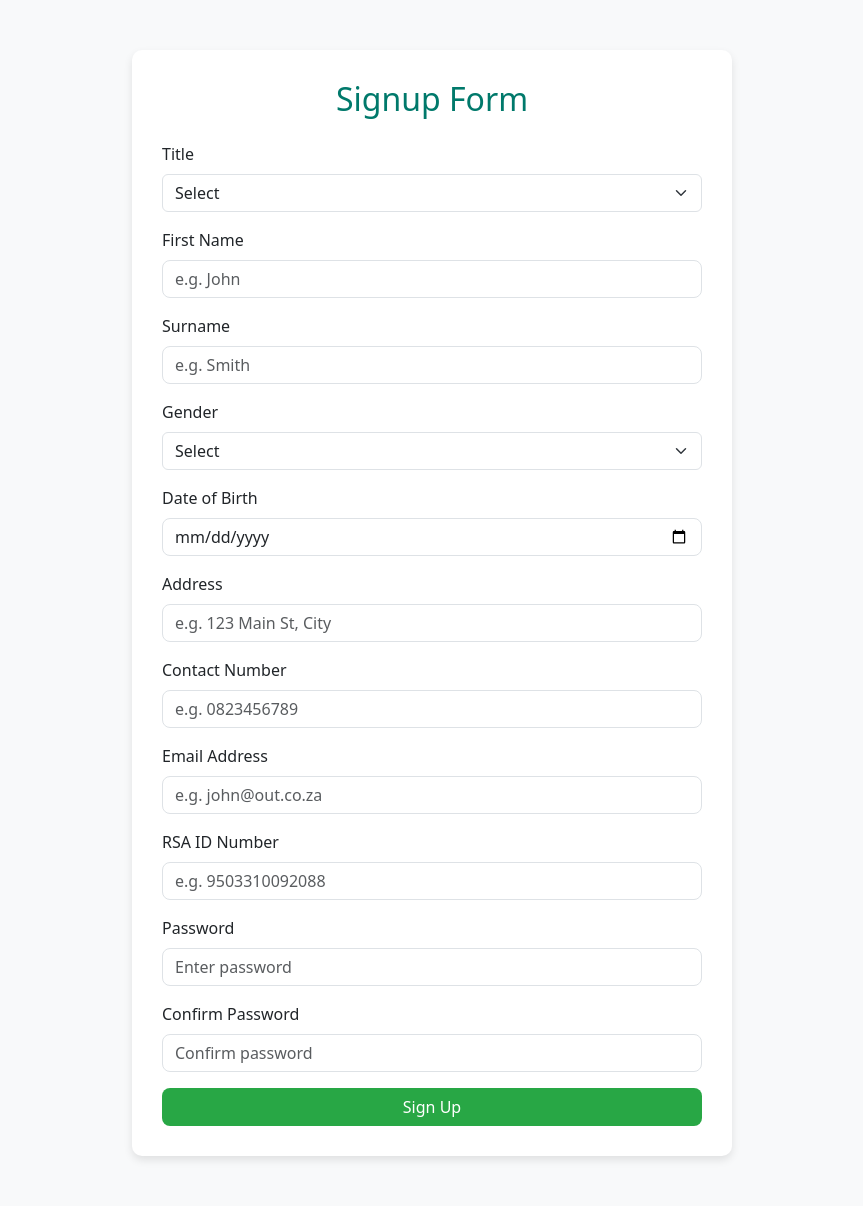
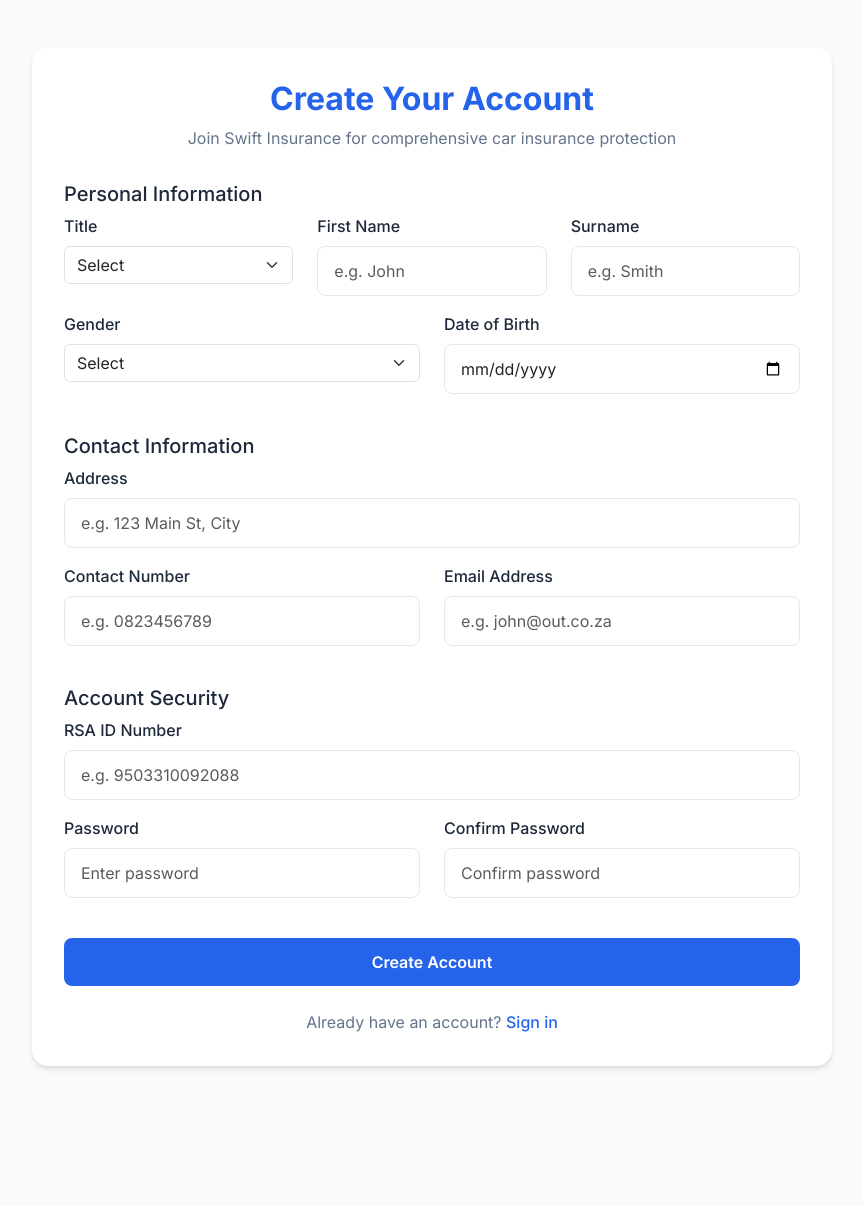
Before and after one commit to Vuyo17Sanlam/Car-Insurance-Capstone, a Flask app: page /signup in a window 1280 px wide. Shown: the whole page, without its empty margins (208-1071 px from the left). After the commit the page ends 1069 px from the top, so only its background shows below. Run offline with Flask 3, Linux system fonts and the light colour scheme; parts of the project's set-up code (start-up, migrations or seed data) failed here and were passed over.

Commit message:
Sign up page improvement

```diff
--- a/routes/user_bp.py
+++ b/routes/user_bp.py
@@ -14,15 +14,13 @@
 
 
 @user_bp.get("/")
-@login_required
-def get_dashboard():
-    users = User.query.all()
-    users_dictionary = [user.to_dict() for user in users]
-    return render_template("dashboard.html", users=users_dictionary)
+def get_home():
+    return render_template("home.html")
 
 
+@login_required
 @user_bp.get("/dashboard")
-def get_dashboard_after():
+def get_dashboard():
     users = User.query.all()
     users_dictionary = [user.to_dict() for user in users]
     return render_template("dashboard.html", users=users_dictionary)
@@ -138,7 +136,7 @@
 def create_claim():
     data = {
         "name": users["name"],
-        "date": request.form.get("date"),
+        "dte": request.form.get("date"),
         "cause": request.form.get("cause"),
         "amount": users["amount"],
         "status": users["status"],
--- a/templates/signup.html
+++ b/templates/signup.html
@@ -3,41 +3,150 @@
   <head>
     <meta charset="UTF-8" />
     <meta name="viewport" content="width=device-width, initial-scale=1.0" />
-    <title>Document</title>
+    <title>Sign Up | Swift Insurance</title>
     <link
-      href="https://cdn.jsdelivr.net/npm/bootstrap@5.3.0/dist/css/bootstrap.min.css"
+      href="https://cdn.jsdelivr.net/npm/bootstrap@5.3.3/dist/css/bootstrap.min.css"
+      rel="stylesheet"
+      integrity="sha384-QWTKZyjpPEjISv5WaRU9OFeRpok6YctnYmDr5pNlyT2bRjXh0JMhjY6hW+ALEwIH"
+      crossorigin="anonymous"
+    />
+    <link rel="preconnect" href="https://fonts.googleapis.com" />
+    <link rel="preconnect" href="https://fonts.gstatic.com" crossorigin />
+    <link
+      href="https://fonts.googleapis.com/css2?family=Inter:wght@100..900&display=swap"
       rel="stylesheet"
     />
     <style>
+      :root {
+        --primary-color: #2563eb;
+        --primary-light: #3b82f6;
+        --primary-dark: #1d4ed8;
+        --secondary-color: #10b981;
+        --accent-color: #f59e0b;
+        --background-light: #f8fafc;
+        --background-dark: #e2e8f0;
+        --text-dark: #1e293b;
+        --text-light: #64748b;
+        --card-shadow: 0 4px 6px -1px rgba(0, 0, 0, 0.1),
+          0 2px 4px -1px rgba(0, 0, 0, 0.06);
+        --card-shadow-hover: 0 10px 15px -3px rgba(0, 0, 0, 0.1),
+          0 4px 6px -2px rgba(0, 0, 0, 0.05);
+      }
+
       body {
-        background-color: #f8f9fa;
+        font-family: "Inter", -apple-system, BlinkMacSystemFont, sans-serif;
+        background-color: var(--background-light);
+        color: var(--text-dark);
       }
-      .form-container {
-        max-width: 600px;
-        margin: 50px auto;
-        padding: 30px;
-        background: #ffffff;
-        border-radius: 10px;
-        box-shadow: 0 4px 8px rgba(0, 0, 0, 0.1);
+
+      .signup-container {
+        max-width: 800px;
+        margin: 3rem auto;
+        padding: 2rem;
+        background: white;
+        border-radius: 1rem;
+        box-shadow: var(--card-shadow);
       }
+
+      .signup-header {
+        text-align: center;
+        margin-bottom: 2rem;
+      }
+
+      .signup-title {
+        font-size: 2rem;
+        font-weight: 700;
+        color: var(--primary-color);
+        margin-bottom: 0.5rem;
+      }
+
+      .signup-subtitle {
+        color: var(--text-light);
+      }
+
+      .form-label {
+        font-weight: 500;
+        color: var(--text-dark);
+        margin-bottom: 0.5rem;
+      }
+
       .form-control {
-        border-radius: 8px;
+        border-radius: 0.5rem;
+        padding: 0.75rem 1rem;
+        border: 1px solid var(--background-dark);
+        transition: all 0.2s ease;
       }
-      .btn-custom {
-        background-color: #28a745;
-        color: white;
-        border-radius: 8px;
+
+      .form-control:focus {
+        border-color: var(--primary-light);
+        box-shadow: 0 0 0 3px rgba(37, 99, 235, 0.1);
       }
-      .btn-custom:hover {
-        background-color: #218838;
+
+      .btn-primary {
+        background-color: var(--primary-color);
+        border: none;
+        padding: 0.75rem 1.5rem;
+        font-weight: 600;
+        border-radius: 0.5rem;
+        transition: all 0.2s ease;
+      }
+
+      .btn-primary:hover {
+        background-color: var(--primary-dark);
+      }
+
+      .form-section {
+        margin-bottom: 1.5rem;
+      }
+
+      .form-row {
+        display: grid;
+        grid-template-columns: repeat(auto-fit, minmax(200px, 1fr));
+        gap: 1.5rem;
+      }
+
+      .login-link {
+        text-align: center;
+        margin-top: 1.5rem;
+        color: var(--text-light);
+      }
+
+      .login-link a {
+        color: var(--primary-color);
+        text-decoration: none;
+        font-weight: 500;
+      }
+
+      .login-link a:hover {
+        text-decoration: underline;
+      }
+
+      @media (max-width: 768px) {
+        .signup-container {
+          margin: 1rem;
+          padding: 1.5rem;
+        }
+
+        .form-row {
+          grid-template-columns: 1fr;
+        }
       }
     </style>
   </head>
   <body>
     <div class="container">
-      <div class="form-container">
-        <h2 class="text-center mb-4" style="color: #00796b">Signup Form</h2>
+      <div class="signup-container">
+        <div class="signup-header">
+          <h1 class="signup-title">Create Your Account</h1>
+          <p class="signup-subtitle">
+            Join Swift Insurance for comprehensive car insurance protection
+          </p>
+        </div>
+
         <form method="POST" action="{{url_for('user_bp.submit_signup_page')}}">
+          <div class="form-section">
+            <h5>Personal Information</h5>
+            <div class="form-row">
               <div class="mb-3">
                 <label for="title" class="form-label">Title</label>
                 <select id="title" class="form-select" name="title">
@@ -56,6 +165,7 @@
                   id="firstName"
                   placeholder="e.g. John"
                   name="user_name"
+                  required
                 />
               </div>
               <div class="mb-3">
@@ -66,11 +176,14 @@
                   id="surname"
                   placeholder="e.g. Smith"
                   name="surname"
+                  required
                 />
               </div>
+            </div>
+            <div class="form-row">
               <div class="mb-3">
-            <label for="title" class="form-label">Gender</label>
-            <select id="title" class="form-select" name="gender">
+                <label for="gender" class="form-label">Gender</label>
+                <select id="gender" class="form-select" name="gender">
                   <option>Select</option>
                   <option>Female</option>
                   <option>Male</option>
@@ -78,8 +191,19 @@
               </div>
               <div class="mb-3">
                 <label for="dob" class="form-label">Date of Birth</label>
-            <input type="date" class="form-control" id="dob" name="dob" />
+                <input
+                  type="date"
+                  class="form-control"
+                  id="dob"
+                  name="dob"
+                  required
+                />
               </div>
+            </div>
+          </div>
+
+          <div class="form-section">
+            <h5>Contact Information</h5>
             <div class="mb-3">
               <label for="address" class="form-label">Address</label>
               <input
@@ -88,16 +212,21 @@
                 id="address"
                 placeholder="e.g. 123 Main St, City"
                 name="address"
+                required
               />
             </div>
+            <div class="form-row">
               <div class="mb-3">
-            <label for="contactNumber" class="form-label">Contact Number</label>
+                <label for="contactNumber" class="form-label"
+                  >Contact Number</label
+                >
                 <input
                   type="text"
                   class="form-control"
                   id="contactNumber"
                   placeholder="e.g. 0823456789"
                   name="phone_no"
+                  required
                 />
               </div>
               <div class="mb-3">
@@ -108,8 +237,14 @@
                   id="email"
                   placeholder="e.g. john@out.co.za"
                   name="email"
+                  required
                 />
               </div>
+            </div>
+          </div>
+
+          <div class="form-section">
+            <h5>Account Security</h5>
             <div class="mb-3">
               <label for="rsaId" class="form-label">RSA ID Number</label>
               <input
@@ -118,8 +253,10 @@
                 id="rsaId"
                 placeholder="e.g. 9503310092088"
                 name="id_number"
+                required
               />
             </div>
+            <div class="form-row">
               <div class="mb-3">
                 <label for="password" class="form-label">Password</label>
                 <input
@@ -128,6 +265,7 @@
                   id="password"
                   placeholder="Enter password"
                   name="password_hash"
+                  required
                 />
               </div>
               <div class="mb-3">
@@ -140,14 +278,26 @@
                   id="confirmPassword"
                   placeholder="Confirm password"
                   name="confirm"
+                  required
                 />
               </div>
+            </div>
+          </div>
+
           <div class="d-grid gap-2">
-            <button type="submit" class="btn btn-custom">Sign Up</button>
+            <button type="submit" class="btn btn-primary">
+              Create Account
+            </button>
           </div>
         </form>
+
+        <div class="login-link">
+          Already have an account?
+          <a href="{{url_for('user_bp.login_page')}}">Sign in</a>
         </div>
       </div>
+    </div>
+
     {% with messages = get_flashed_messages(with_categories=true) %} {% if
     messages %} {% for category, message in messages %}
     <div
@@ -162,7 +312,8 @@
         aria-label="Close"
       ></button>
     </div>
-    {% endfor %} {% endif %} {% endwith %} {% block content %} {% endblock %}
+    {% endfor %} {% endif %} {% endwith %}
+
     <script
       src="https://cdn.jsdelivr.net/npm/bootstrap@5.3.3/dist/js/bootstrap.bundle.min.js"
       integrity="sha384-YvpcrYf0tY3lHB60NNkmXc5s9fDVZLESaAA55NDzOxhy9GkcIdslK1eN7N6jIeHz"
```
Also changed, not shown: car_image.py (added, +22 -0 lines), templates/home.html (added, +347 -0 lines). Lines whose indentation alone changed are shown as unchanged.
